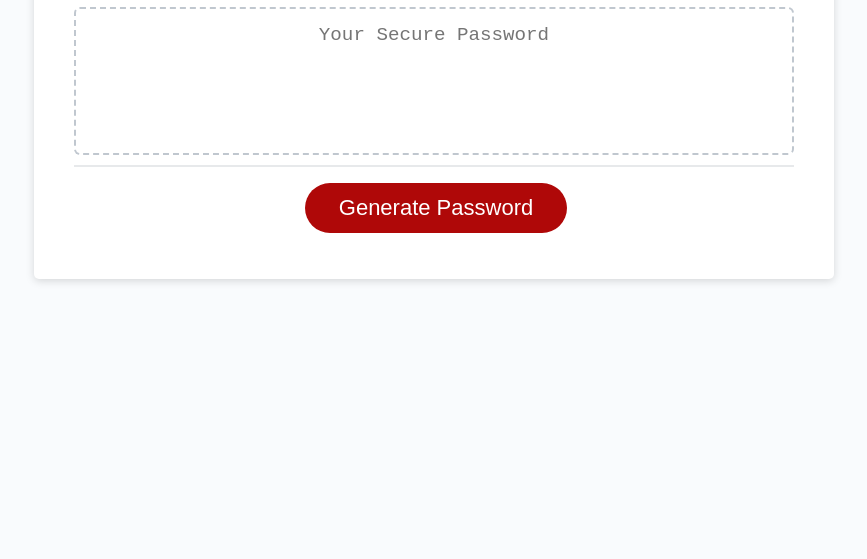
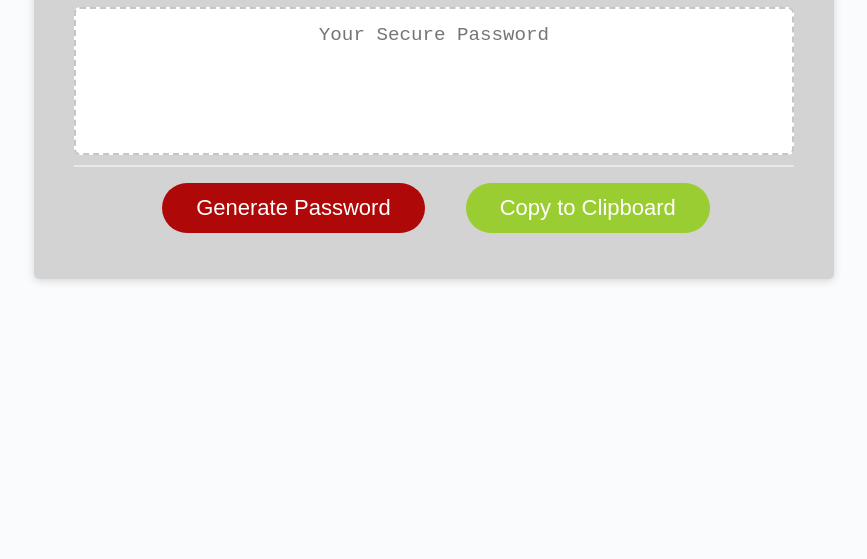
Before and after one commit to smpotter297/Homework-3, a plain HTML site: page index.html in a window 1280 px wide. Shown: the part 241-800 px from the top of the page, without its empty margins (206-1073 px from the left). Drawn offline with Linux system fonts and the light colour scheme.

Commit message:
added button to copy password

```diff
--- a/index.html
+++ b/index.html
@@ -26,6 +26,8 @@
         </div>
         <div class="card-footer">
           <button id="generate" class="btn">Generate Password</button>
+          <!-- This is the copy button -->
+          <button id="passcopy">Copy to Clipboard</button>
         </div>
       </div>
     </div>
--- a/script.js
+++ b/script.js
@@ -10,7 +10,7 @@ function writePassword() {
     var passLength = parseInt(prompt("Enter the number of characters between 8 and 128 for your password."));
 
     //validate passLength is within parameter requirements //
-    while (passLength < 8 || passLength > 128) {
+    while (passLength < 8 || passLength > 128){
       var passLength = parseInt(prompt("Invalid number of characters entered. Enter the number of characters between 8 and 128 for your pssword."));
     }
       //collect character type with confirm//
@@ -67,6 +67,7 @@ function writePassword() {
     }
       return password;
   }
+  //assign password var and send random password to browser//
   var password = generatePassword();
   var passwordText = document.querySelector("#password");
 
@@ -74,5 +75,21 @@ function writePassword() {
 
 }
 
+//variable for copy password code//
+var copypass = document.querySelector("#passcopy");
+
+
+// code to copy the password from browser //
+function copyPassword() {
+    document.getElementById("password").select();
+    document.execCommand("Copy");
+    alert("Password successfully copied to the clipboard");
+}
+
+// Add event listener for copy button click//
+copypass.addEventListener("click", function () {
+copyPassword();
+});
+
 // Add event listener to generate button
 generateBtn.addEventListener("click", writePassword);
--- a/style.css
+++ b/style.css
@@ -29,17 +29,18 @@ header {
   padding-top: 0px;
   color: hsl(206, 17%, 28%);
 }
-
+/* updated .card to add text-align:center and update background color*/
 .card {
-  background-color: hsl(0, 0%, 100%);
+  background-color: #D3D3D3;
   border-radius: 5px;
   border-width: 1px;
   box-shadow: rgba(0, 0, 0, 0.15) 0px 2px 8px 0px;
-  color: hsl(206, 17%, 28%);
+  color: grey (206, 17%, 28%);
   font-size: 18px;
   margin: 0 auto;
   max-width: 800px;
   padding: 30px 40px;
+  text-align: center;
 }
 
 .card-header::after {
@@ -135,3 +136,20 @@ button[disabled] {
     font-size: 0.8rem;
   }
 }
+
+/* Added styles for copy password button */
+#passcopy {
+  border: none;
+  background-color: yellowgreen;
+  border-radius: 25px;
+  box-shadow: rgba(0, 0, 0, 0.1) 0px 1px 6px 0px rgba(0, 0, 0, 0.2) 0px 1px 1px
+    0px;
+  color: hsl(0, 0%, 100%);
+  display: inline-block;
+  font-size: 22px;
+  line-height: 22px;
+  margin: 16px 16px 16px 20px;
+  padding: 14px 34px;
+  text-align: center;
+  cursor: pointer;
+}
```
